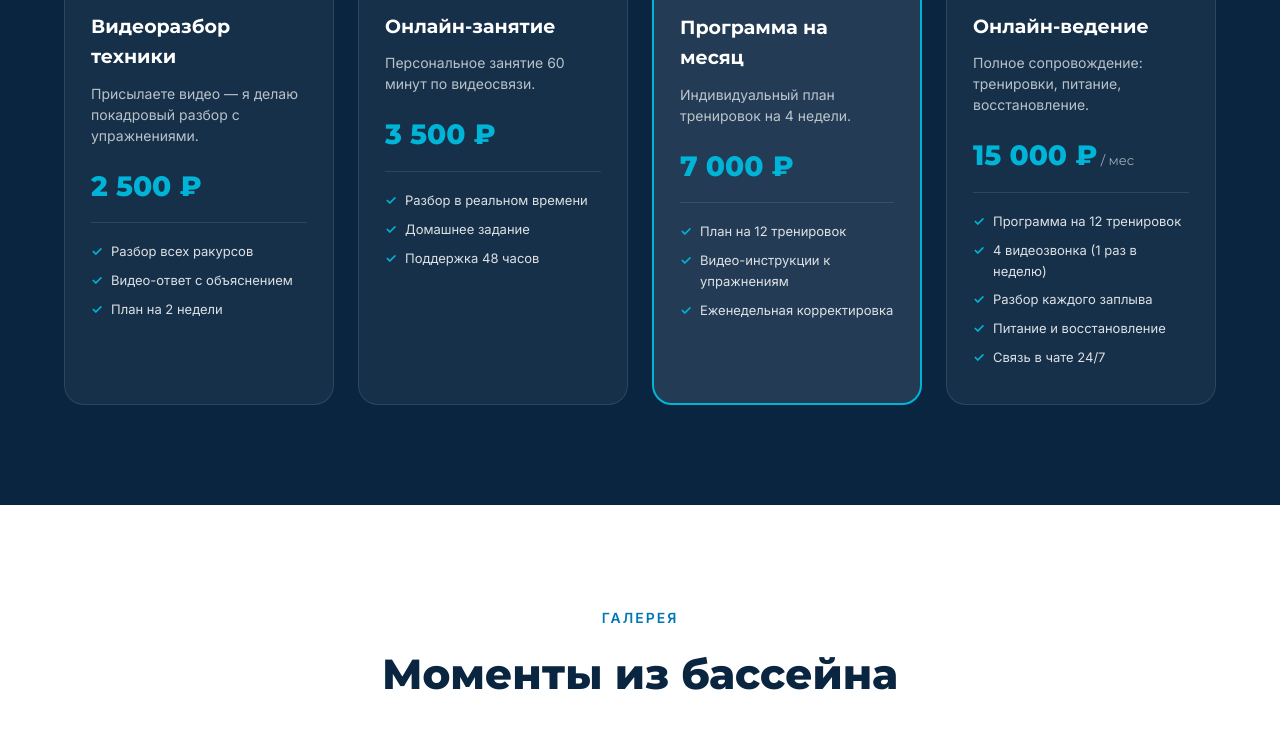
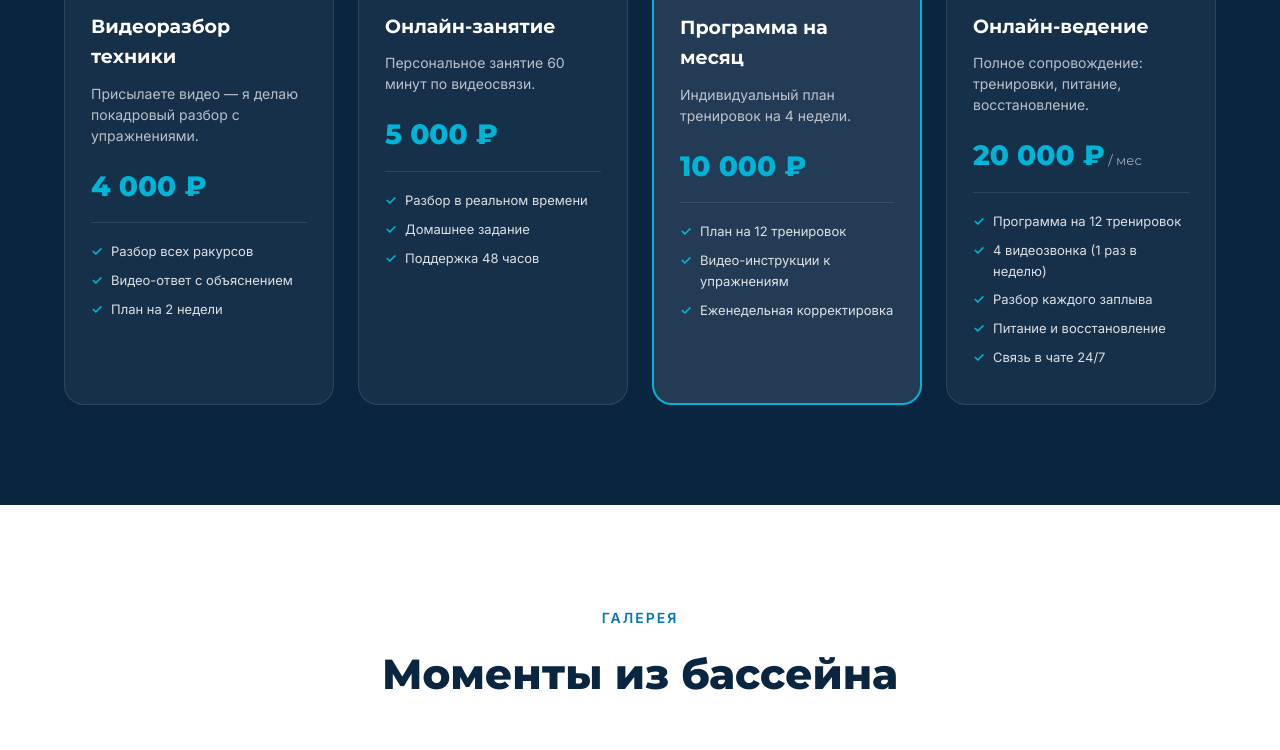
Before and after one commit to alexeylavrik540-design/lavrik-swim-site-, a plain HTML site: page index.html in a window 1280 px wide. Shown: the part 4027-4777 px from the top of the page. Drawn offline with Linux system fonts and the light colour scheme.

Commit message:
Update index.html

```diff
--- a/index.html
+++ b/index.html
@@ -231,7 +231,7 @@
         <div class="online-icon">🎥</div>
         <h3>Видеоразбор техники</h3>
         <p>Присылаете видео — я делаю покадровый разбор с упражнениями.</p>
-        <div class="online-price">2 500 ₽</div>
+        <div class="online-price">4 000 ₽</div>
         <ul class="online-list">
           <li>Разбор всех ракурсов</li>
           <li>Видео-ответ с объяснением</li>
@@ -242,7 +242,7 @@
         <div class="online-icon">💻</div>
         <h3>Онлайн-занятие</h3>
         <p>Персональное занятие 60 минут по видеосвязи.</p>
-        <div class="online-price">3 500 ₽</div>
+        <div class="online-price">5 000 ₽</div>
         <ul class="online-list">
           <li>Разбор в реальном времени</li>
           <li>Домашнее задание</li>
@@ -254,7 +254,7 @@
         <div class="online-icon">📋</div>
         <h3>Программа на месяц</h3>
         <p>Индивидуальный план тренировок на 4 недели.</p>
-        <div class="online-price">7 000 ₽</div>
+        <div class="online-price">10 000 ₽</div>
         <ul class="online-list">
           <li>План на 12 тренировок</li>
           <li>Видео-инструкции к упражнениям</li>
@@ -265,7 +265,7 @@
         <div class="online-icon">🏆</div>
         <h3>Онлайн-ведение</h3>
         <p>Полное сопровождение: тренировки, питание, восстановление.</p>
-        <div class="online-price">15 000 ₽<small> / мес</small></div>
+        <div class="online-price">20 000 ₽<small> / мес</small></div>
         <ul class="online-list">
           <li>Программа на 12 тренировок</li>
           <li>4 видеозвонка (1 раз в неделю)</li>
```
